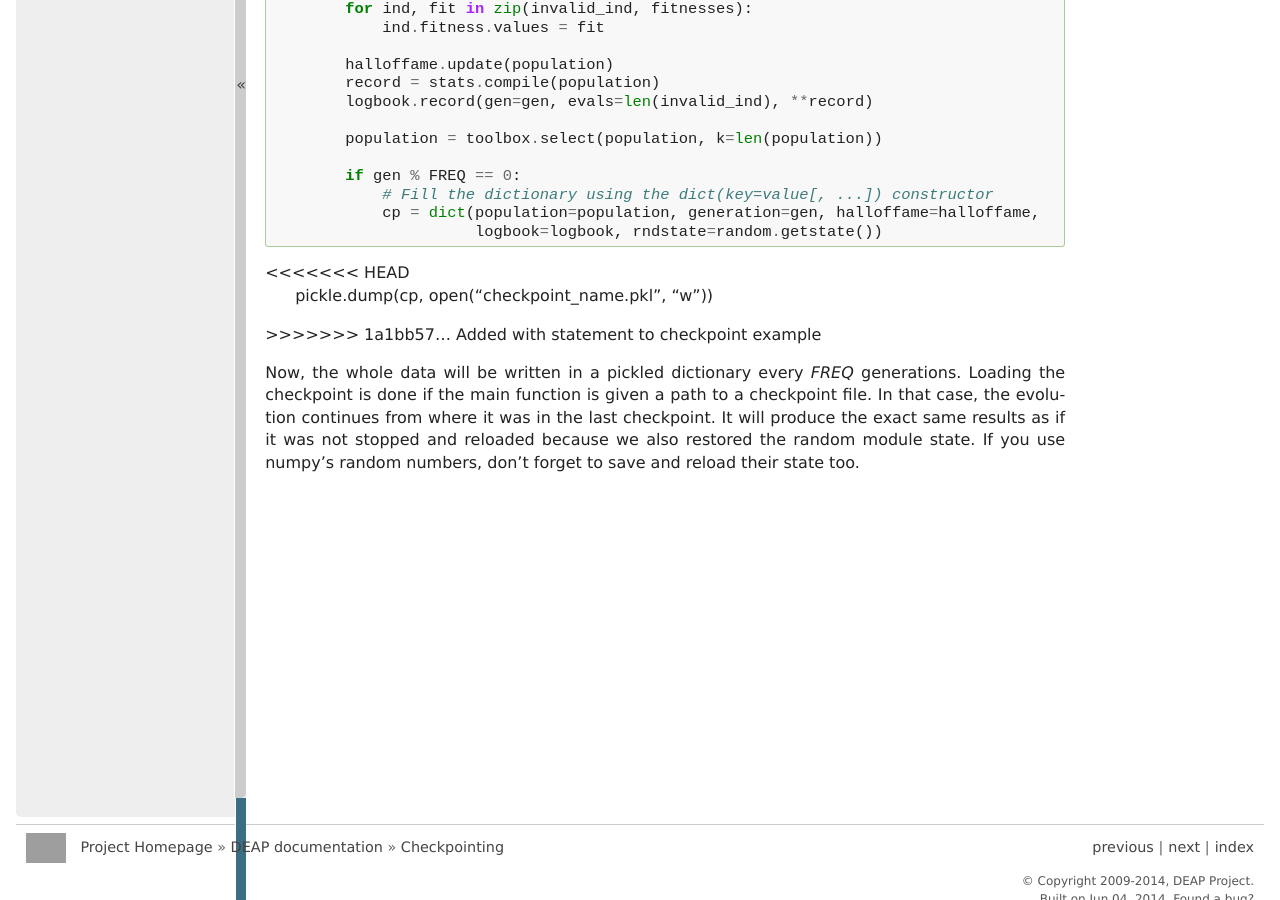
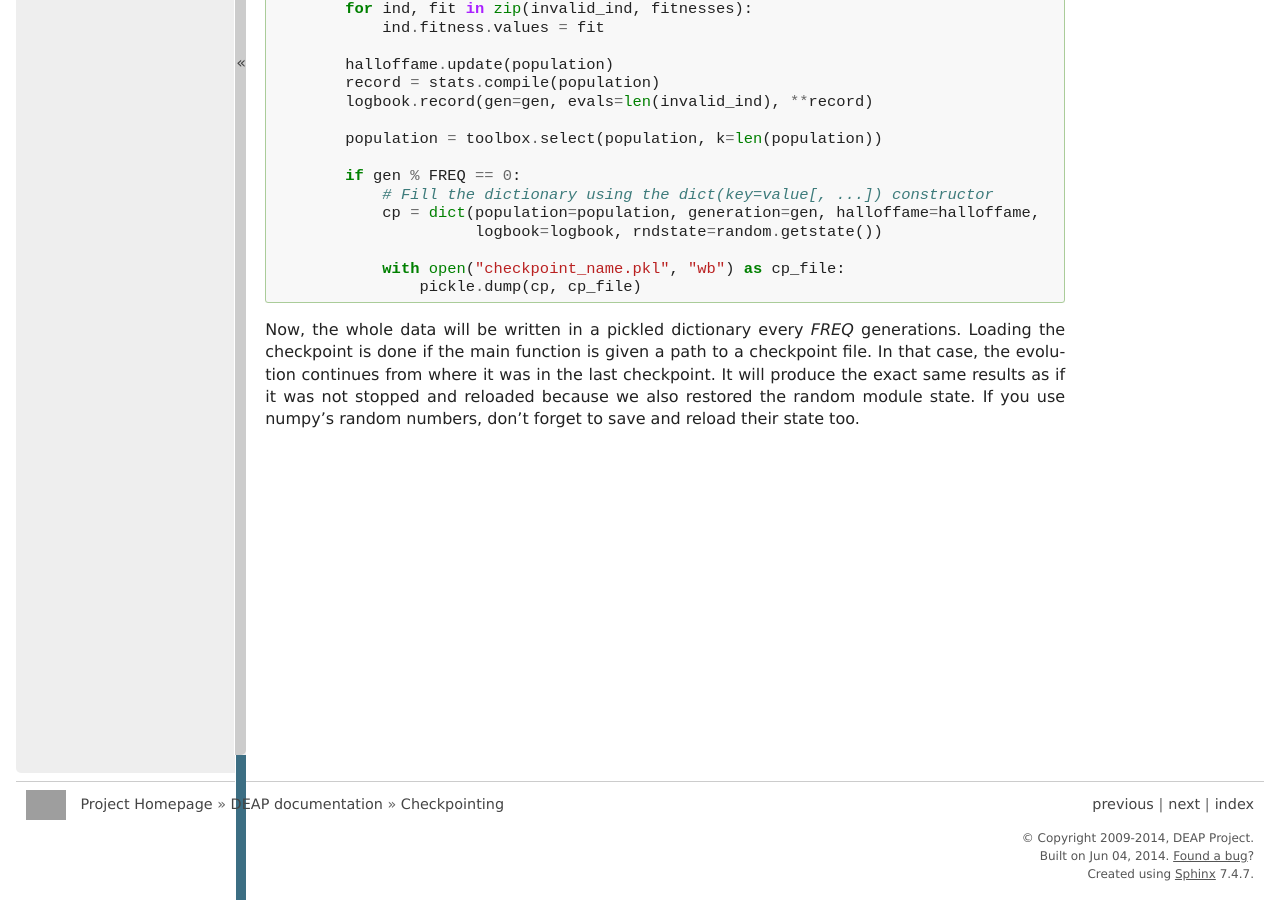
Before and after one commit to DEAP/deap, a Sphinx documentation site: the page built from doc/tutorials/advanced/checkpoint.rst, in a window 1280 px wide and 900 px high, scrolled down 1006 px. Built offline with Sphinx 7.4.7, drawn with Linux system fonts in a browser that asks for light colours; formulas are drawn with MathJax 3; pages that are not in the unit, such as notebooks, are missing from menus; the version number could not be read and is left out; grey boxes are pictures that could not be loaded.

Commit message:
Commited an unsaved file :o

```diff
--- a/doc/tutorials/advanced/checkpoint.rst
+++ b/doc/tutorials/advanced/checkpoint.rst
@@ -60,12 +60,9 @@ argument containing the path of the checkpoint file to restore. ::
                 # Fill the dictionary using the dict(key=value[, ...]) constructor
                 cp = dict(population=population, generation=gen, halloffame=halloffame,
                           logbook=logbook, rndstate=random.getstate())
-<<<<<<< HEAD
-                pickle.dump(cp, open("checkpoint_name.pkl", "w"))
-=======
+
                 with open("checkpoint_name.pkl", "wb") as cp_file:
                     pickle.dump(cp, cp_file)
->>>>>>> 1a1bb57... Added with statement to checkpoint example
 
 Now, the whole data will be written in a pickled dictionary every *FREQ*
 generations. Loading the checkpoint is done if the main function is given a path
```
